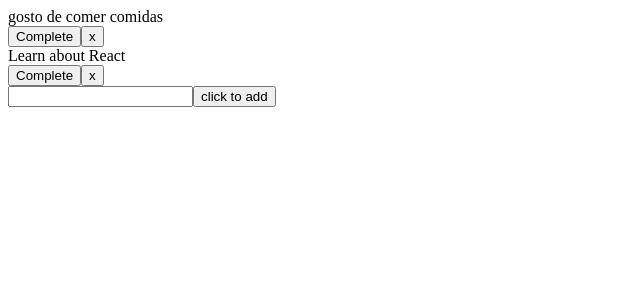
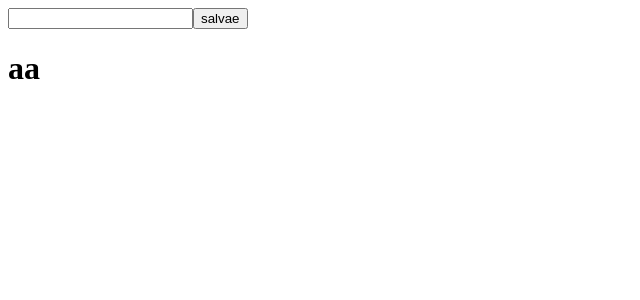
Before and after one commit to kinguim1000/aulasquinta, a React (Vite) app in the folder pasta/poucos/: page / in a window 1280 px wide. Shown: the top 300 px of the page, without its empty margins (0-640 px from the left). Built offline with nearby package versions, Linux system fonts and the light colour scheme.

Commit message:
mudoutudo

```diff
--- a/pasta/poucos/src/App.jsx
+++ b/pasta/poucos/src/App.jsx
@@ -1,51 +1,23 @@
 import { useState } from 'react'
-import Todo from './component/todos';
-import TodoFormulario from './component/todoForm';
+import { Lista } from "./component/lista"
+import { NewTodo } from "./component/newTodo"
+function App() {
+  const[todo, setTodo] = useState({
+    conteudo: "aa",
+    feito: false,
+    data: new Date()
+});
+
+  return(
+    <>
+
+  <NewTodo mudarTodo={setTodo}/>
+  <Lista lista={todo}/>
+
+    </>
+  );
 
 
-function App() {
-
-
-  const [todos, setTodos] = useState([
-      {text: "gosto de comer comidas",
-        isCompleted: false
-      },
-      {
-        text: "Learn about React",
-        isCompleted: false
-      },
-
-  ])
-
-  const addTodo = text => {
-    const newTodos = [...todos, { text }];
-    setTodos(newTodos);
-  };
-  const completeTodo = index => {
-    const newTodos = [...todos];
-    newTodos[index].isCompleted = true;
-    setTodos(newTodos);
-  };
-  const removeTodo = index => {
-    const newTodos = [...todos];
-    newTodos.splice(index, 1);
-    setTodos(newTodos);
-  };
-
-  return (
-    <>
-    {todos.map((todo, index) => (
-          <Todo
-            key={index}
-            index={index}
-            todo={todo}
-            completeTodo={completeTodo}
-            removeTodo={removeTodo}
-          />
-        ))}
-    <TodoFormulario addTodo={addTodo} />
-    </>
-  )
 }
 
 export default App
--- /dev/null
+++ b/pasta/poucos/src/component/lista.jsx
@@ -0,0 +1,5 @@
+export function Lista(props){
+    return(
+        <h1>{props.lista.conteudo}</h1>
+    );
+}
--- /dev/null
+++ b/pasta/poucos/src/component/newTodo.jsx
@@ -0,0 +1,24 @@
+import { useState } from "react";
+export function NewTodo({mudarTodo}){
+
+    const[makeTodo, setMakeTodo] = useState({
+        conteudo: "",
+        feito: false,
+        data: new Date()
+    });
+    return(
+        <div>
+        <input type="text" onChange={(event)=>setMakeTodo({
+            conteudo: event.target.value,
+            feito: false,
+            data: new Date()
+
+        })}>
+        </input>
+        <button onClick={()=>mudarTodo(makeTodo)}>salvae</button>
+
+        </div>
+    );
+
+
+}
--- a/pasta/poucos/src/component/todoForm.jsx
+++ /dev/null
@@ -1,25 +0,0 @@
-import React from "react";
-
-function TodoFormulario  ({addTodo}){
-        const [value, setValue] = React.useState("");
-
-        const handleSubmit = e => {
-          e.preventDefault();
-          if (!value) return;
-          addTodo(value);
-          setValue("");
-        };
-
-        return (
-          <form onSubmit={handleSubmit} style={{minWidth: "299px"}}>
-            <input
-              type="text"
-              className="input"
-              value={value}
-              onChange={e => setValue(e.target.value)}
-            />
-            <input type="submit" value="click to add"/>
-          </form>
-        );
-      }
-export default TodoFormulario;
--- a/pasta/poucos/src/component/todos.jsx
+++ /dev/null
@@ -1,12 +0,0 @@
-function Todo({ todo, index, completeTodo, removeTodo  }) {
-      return (
-        <div className="todo" style={{ textDecoration: todo.isCompleted ? "line-through" : "" }}>
-          {todo.text}
-          <div>
-        <button onClick={() => completeTodo(index)}>Complete</button>
-        <button onClick={() => removeTodo(index)}>x</button>
-      </div>
-        </div>
-      );
-    };
-    export default Todo
```
